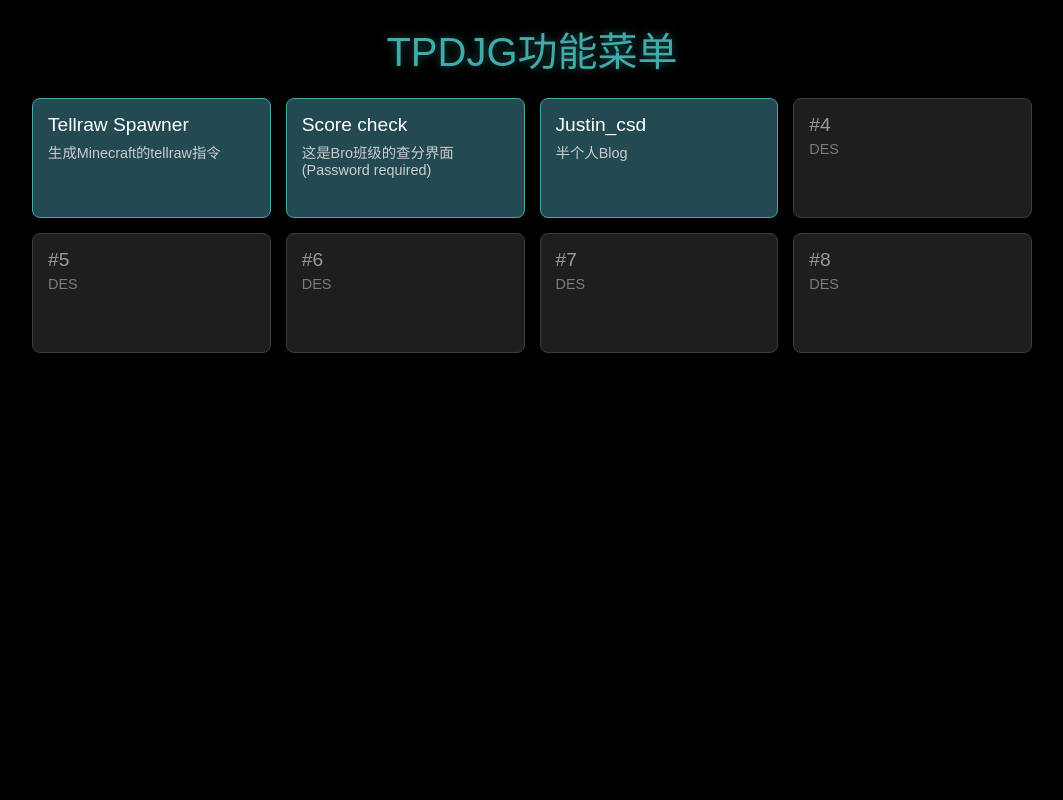
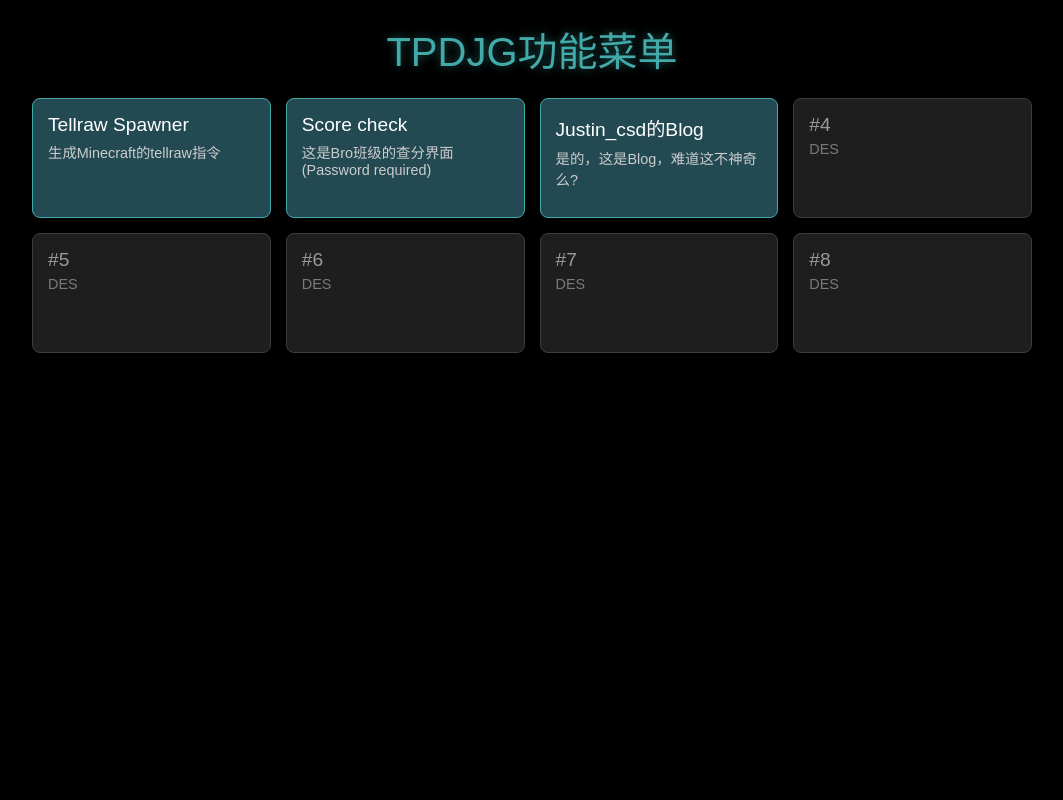
Before and after one commit to tpdjg/tpdjg.github.io, a plain HTML site: page index.html in a window 1280 px wide. Shown: the top 800 px of the page, without its empty margins (108-1171 px from the left). Drawn offline with Linux system fonts and the light colour scheme.

Commit message:
Update index.html

```diff
--- a/index.html
+++ b/index.html
@@ -141,7 +141,7 @@
             [
                 ["https://tpdjg.github.io/tellraw_commend_spawn", "Tellraw Spawner", "生成Minecraft的tellraw指令", true, "", ""],
                 ["https://tpdjg.github.io/score", "Score check", "这是Bro班级的查分界面(Password required)", true, "2023430814", "学号前7位数+班级号3位"],//还是F12大佬，这都被你找到了(彩蛋)，虽然说Github仓库里也能找到就是了。
-                ["Justin_csd 的博客", "Justin_csd", "半个人Blog", true, "", ""],
+                ["https://justincsd.github.io/csd.io", "Justin_csd的Blog", "是的，这是Blog，难道这不神奇么?", true, "", ""],
                 ["https://example.com/4", "#4", "DES", false, "", ""],
             ],
             // 第二行
```
